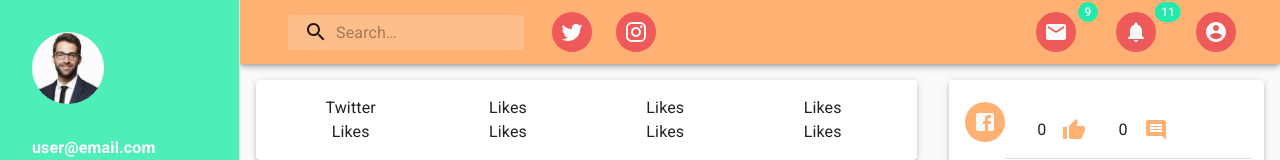
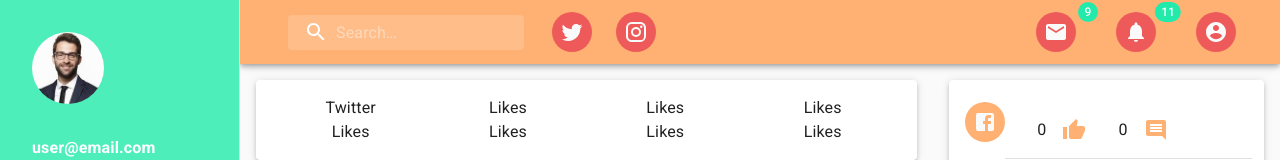
Before and after one commit to SairajD/analyticaFront, a React (Create React App) app: page /Dashboard in a window 1280 px wide. Shown: the top 160 px of the page. Built offline with nearby package versions, Linux system fonts and the light colour scheme.

Commit message:
theme edit

```diff
--- a/src/Components/appbar/Appbar.jsx
+++ b/src/Components/appbar/Appbar.jsx
@@ -73,6 +73,7 @@ const useStyles = makeStyles((theme) => ({
     [theme.breakpoints.up("md")]: {
       width: "20ch",
     },
+    color:"#ffffff",
   },
   sectionDesktop: {
     display: "none",
@@ -108,6 +109,9 @@ const useStyles = makeStyles((theme) => ({
     padding:0,
     marginLeft:theme.spacing(1),
     marginRight:theme.spacing(1),
+  },
+  searchIconColor:{
+    color:"#ffffff"
   }
 }));
 
@@ -291,7 +295,7 @@ export default function PrimarySearchAppBar() {
           <div className={classes.search}>
 
               <div className={classes.searchIcon}>
-                <SearchIcon />
+                <SearchIcon className={classes.searchIconColor}/>
               </div>
 
             <InputBase
```
